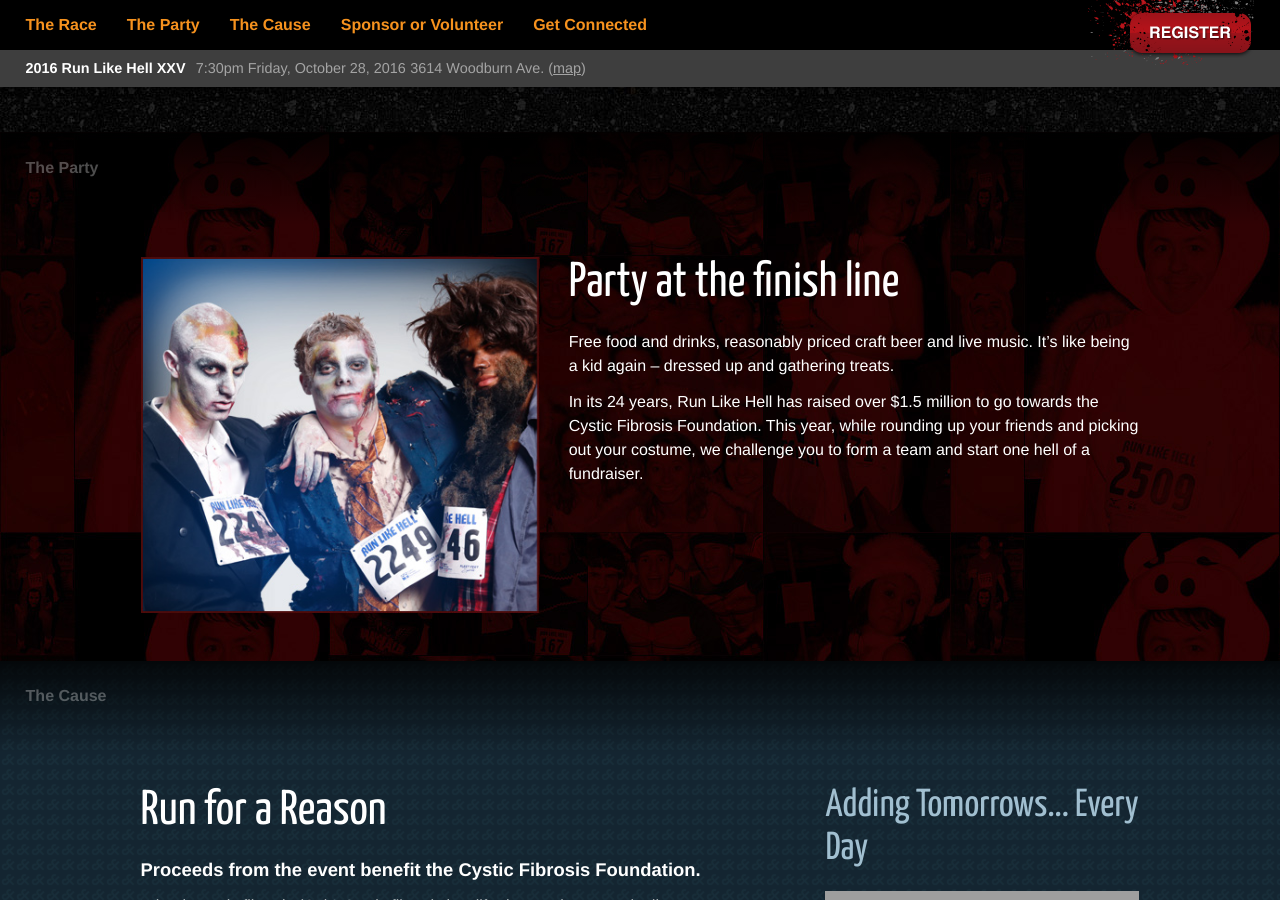
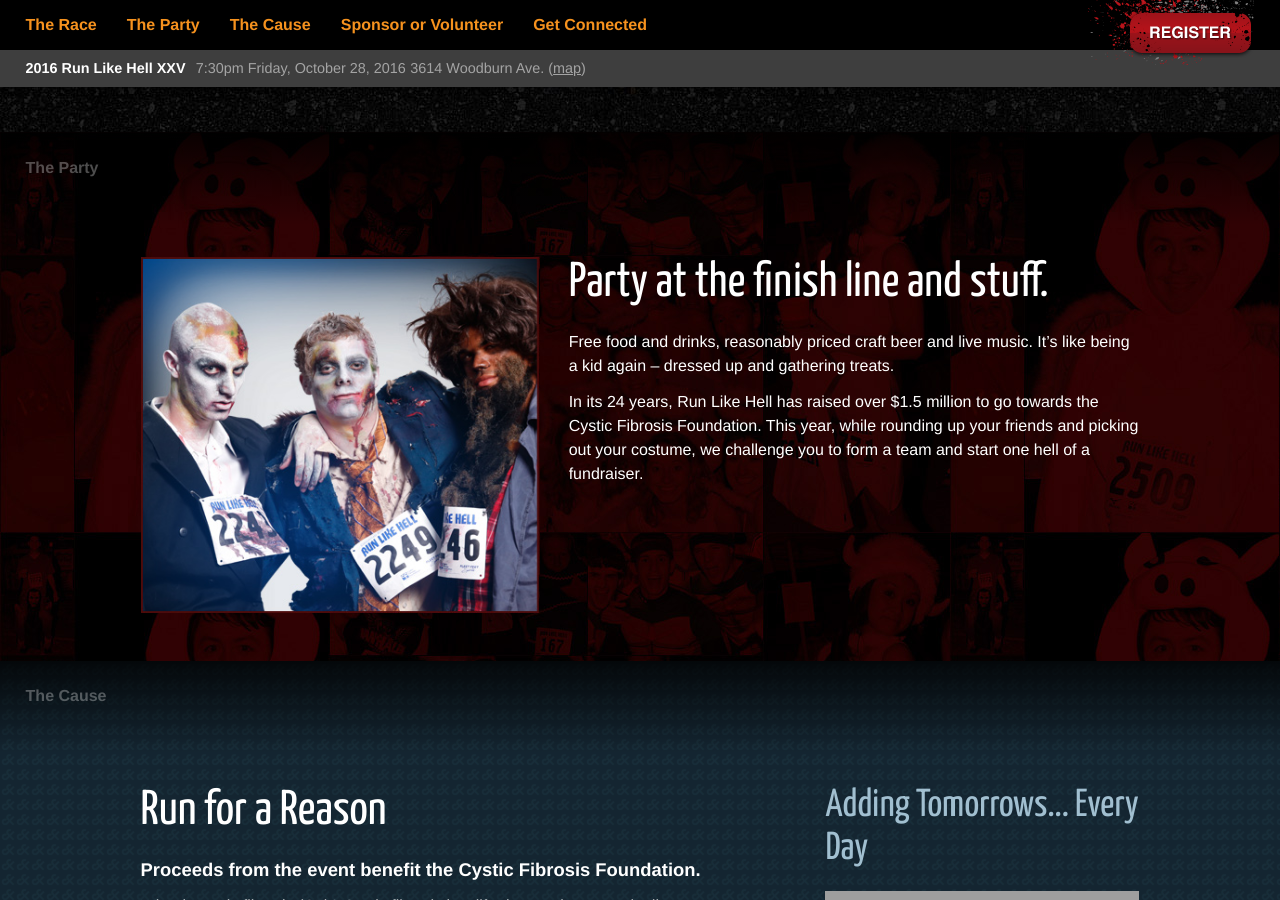
Before and after one commit to ample/cincyrunlikehell-com, a Jekyll site: the page built from index.html, in a window 1280 px wide and 900 px high, scrolled down 946 px. Built offline with Jekyll 4.4.1, drawn with Linux system fonts in a browser that asks for light colours; nearby versions of some CDN libraries; grey boxes are pictures that could not be loaded.

Commit message:
Update party.html

```diff
--- a/_includes/party.html
+++ b/_includes/party.html
@@ -5,7 +5,7 @@
       <img alt="Dressed to Impress" src="{{ '/images/party_group.jpg' | prepend: site.baseurl }}" class="img-responsive">
     </div>
     <div class="col-r">
-      <h3>Party at the finish line</h3>
+      <h3>Party at the finish line and stuff.</h3>
       <p>Free food and drinks, reasonably priced craft beer and live music. It’s like being a kid again – dressed up and gathering treats.</p>
       <p>In its 24 years, Run Like Hell has raised over $1.5 million to go towards the Cystic Fibrosis Foundation. This year, while rounding up your friends and picking out your costume, we challenge you to form a team and start one hell of a fundraiser.</p>
     </div>
```
